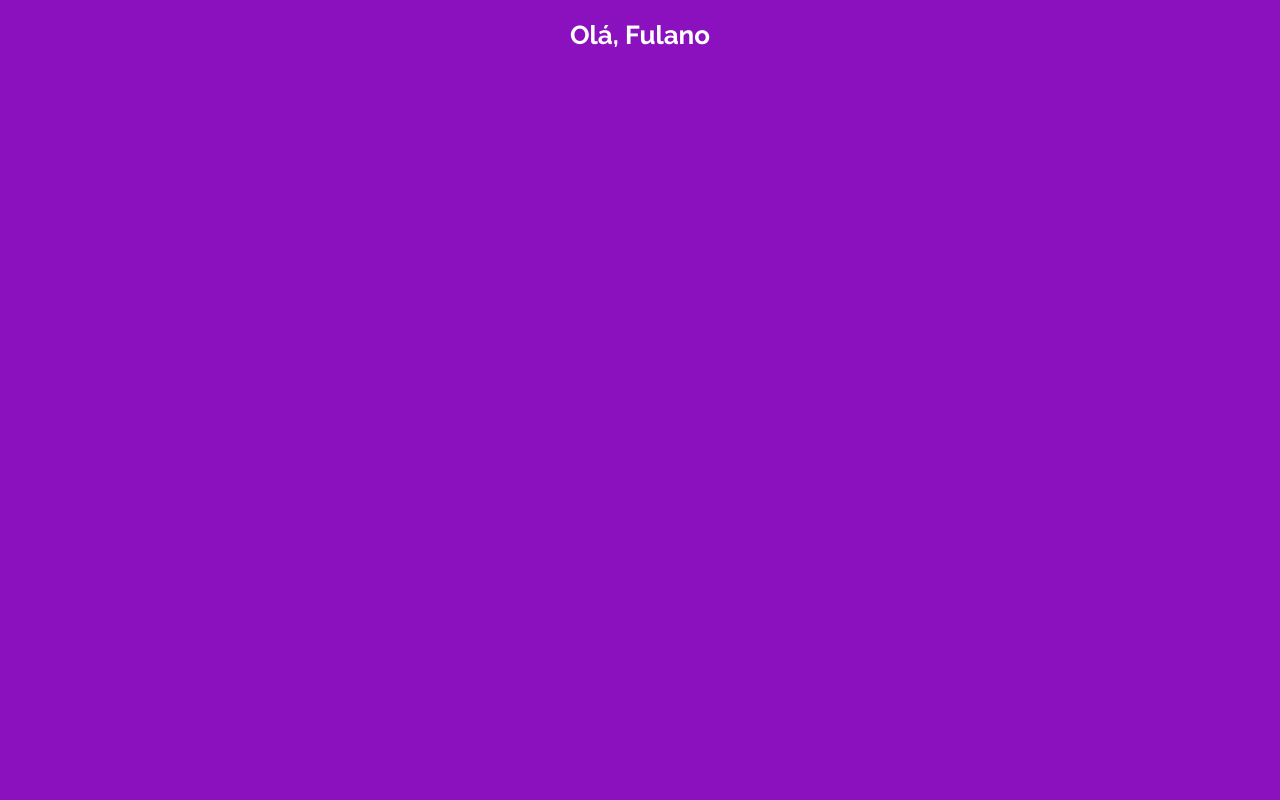
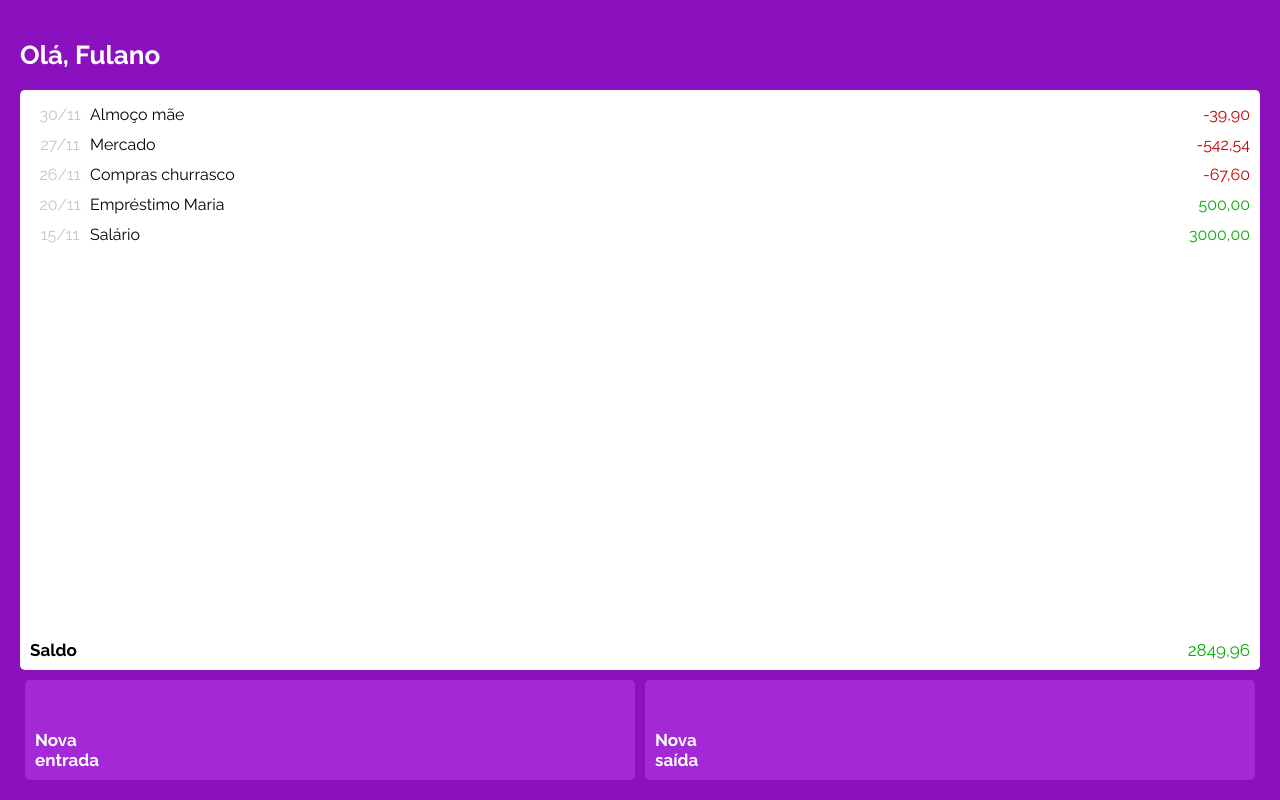
Before and after one commit to danielpqb/projeto13-mywallet-front, a React (Create React App) app: page /balance in a window 1280 px wide. Built offline with nearby package versions, Linux system fonts and the light colour scheme; a web font is replaced by a local one.

Commit message:
Balance Screen

```diff
--- /dev/null
+++ b/src/components/Common/BalanceBox.jsx
@@ -0,0 +1,132 @@
+import styled from "styled-components";
+
+let balanceData = [
+  { date: "30/11", text: "Almoço mãe", value: -39.9 },
+  { date: "27/11", text: "Mercado", value: -542.54 },
+  { date: "26/11", text: "Compras churrasco", value: -67.6 },
+  { date: "20/11", text: "Empréstimo Maria", value: 500 },
+  { date: "15/11", text: "Salário", value: 3000 },
+];
+
+//balanceData = [];
+
+const balanceTotalValue = 2849.96;
+
+export default function BalanceBox() {
+  return (
+    <Container>
+      {balanceData.length > 0 ? (
+        <>
+          <Transactions>
+            {balanceData.map((transaction, index) => {
+              return (
+                <Transaction isNegative={transaction.value < 0} key={index}>
+                  <div>{transaction.date}</div>
+                  <div>{transaction.text}</div>
+                  <div>{transaction.value.toFixed(2).replaceAll(".", ",")}</div>
+                </Transaction>
+              );
+            })}
+          </Transactions>
+          <TotalValue>
+            <div>Saldo</div>
+            <div>{balanceTotalValue.toFixed(2).replaceAll(".", ",")}</div>
+          </TotalValue>
+        </>
+      ) : (
+        <>
+          <Transactions>
+            <EmptyBalance>Não há registros de entrada ou saída</EmptyBalance>
+          </Transactions>
+        </>
+      )}
+    </Container>
+  );
+}
+
+const Container = styled.div`
+  & {
+    max-height: calc(100% - 110px - 70px);
+    flex-direction: column;
+
+    font-weight: 700;
+
+    padding: 10px 10px;
+
+    background: #ffffff;
+    border-radius: 5px;
+  }
+`;
+
+const EmptyBalance = styled.div`
+  & {
+    width: 180px;
+
+    color: #868686;
+    font-size: 20px;
+    text-align: center;
+  }
+`;
+
+const TotalValue = styled.div`
+  & {
+    height: fit-content;
+
+    padding-top: 5px;
+  }
+
+  div {
+    justify-content: flex-start;
+
+    font-size: 17px;
+  }
+
+  div:nth-child(1) {
+    font-weight: 700;
+    justify-content: flex-start;
+
+    color: #000000;
+  }
+  div:nth-child(2) {
+    justify-content: flex-end;
+
+    color: #03ac00;
+  }
+`;
+
+const Transactions = styled.div`
+  & {
+    flex-direction: column;
+
+    justify-content: flex-start;
+
+    overflow: scroll;
+  }
+`;
+
+const Transaction = styled.div`
+  & {
+    height: fit-content;
+    line-height: 30px;
+  }
+
+  div {
+    font-size: 16px;
+  }
+
+  div:nth-child(1) {
+    min-width: 60px;
+    width: 60px;
+    color: #c6c6c6;
+  }
+  div:nth-child(2) {
+    justify-content: flex-start;
+    color: #000000;
+  }
+  div:nth-child(3) {
+    min-width: 100px;
+    width: 100px;
+    justify-content: flex-end;
+    color: ${({ isNegative }) => (isNegative ? "#c70000" : "#03ac00")};
+  }
+`;
--- /dev/null
+++ b/src/components/Common/Footer.jsx
@@ -0,0 +1,47 @@
+import styled from "styled-components";
+
+export default function Footer() {
+  return (
+    <Container>
+      <div onClick={(e) => {}}>
+        <ion-icon name="add-circle-outline"></ion-icon>
+        <h1>Nova entrada</h1>
+      </div>
+      <div onClick={(e) => {}}>
+        <ion-icon name="remove-circle-outline"></ion-icon>
+        <h1>Nova saída</h1>
+      </div>
+    </Container>
+  );
+}
+
+const Container = styled.div`
+  & {
+    height: 110px;
+    padding-top: 10px;
+  }
+
+  ion-icon {
+    font-size: 22px;
+  }
+
+  h1 {
+    font-weight: 700;
+    font-size: 17px;
+
+    width: 50px;
+  }
+
+  div {
+    flex-direction: column;
+
+    justify-content: space-between;
+    align-items: flex-start;
+
+    padding: 10px;
+    margin: 5px;
+
+    background: #a328d6;
+    border-radius: 5px;
+  }
+`;
--- /dev/null
+++ b/src/components/Common/Header.jsx
@@ -0,0 +1,29 @@
+import styled from "styled-components";
+
+export default function Header() {
+  return (
+    <Container>
+      <h1>Olá, Fulano</h1>
+      <ion-icon name="exit-outline"></ion-icon>
+    </Container>
+  );
+}
+
+const Container = styled.div`
+  & {
+    height: 70px;
+    justify-content: space-between;
+  }
+
+  h1 {
+    min-width: fit-content;
+    font-weight: 700;
+    font-size: 26px;
+
+    padding: 20px 0px;
+  }
+
+  ion-icon {
+    font-size: 30px;
+  }
+`;
--- a/src/components/Common/Logo.jsx
+++ b/src/components/Common/Logo.jsx
@@ -14,9 +14,6 @@ const Container = styled.div`
     font-style: normal;
     font-weight: 400;
     font-size: 32px;
-    line-height: 50px;
-
-    color: #ffffff;
 
     padding: 20px 0px;
   }
--- a/src/components/Screens/Balance.jsx
+++ b/src/components/Screens/Balance.jsx
@@ -1,10 +1,14 @@
 import styled from "styled-components";
+import BalanceBox from "../Common/BalanceBox";
+import Footer from "../Common/Footer";
+import Header from "../Common/Header";
 
 export default function Balance() {
   return (
     <Container>
-      <h1>Olá, Fulano</h1>
-      <div></div>
+      <Header>Olá, Fulano</Header>
+      <BalanceBox />
+      <Footer />
     </Container>
   );
 }
@@ -25,6 +29,5 @@ const Container = styled.div`
 
   h1 {
     font-weight: 700;
-    font-size: 26px;
   }
 `;
```
